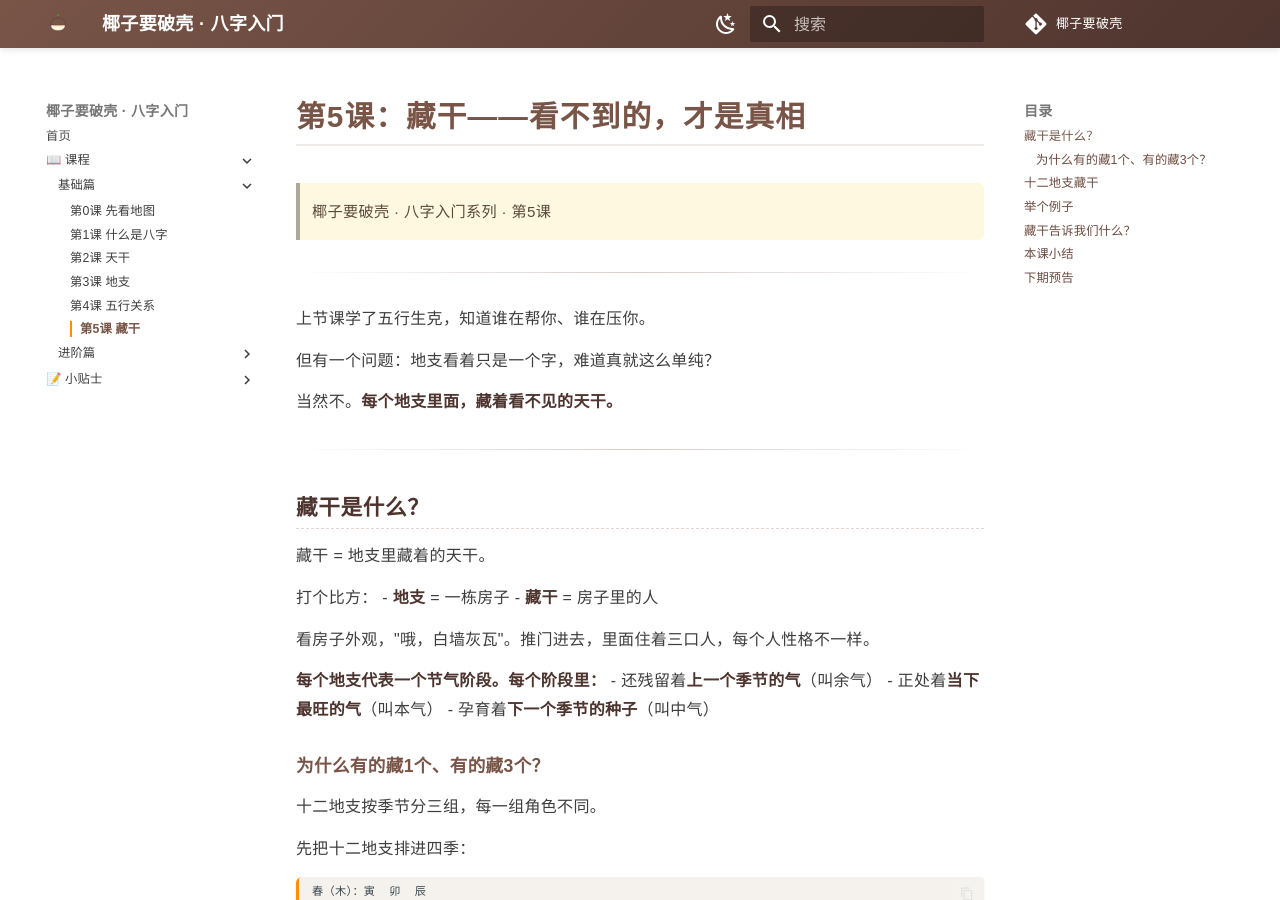
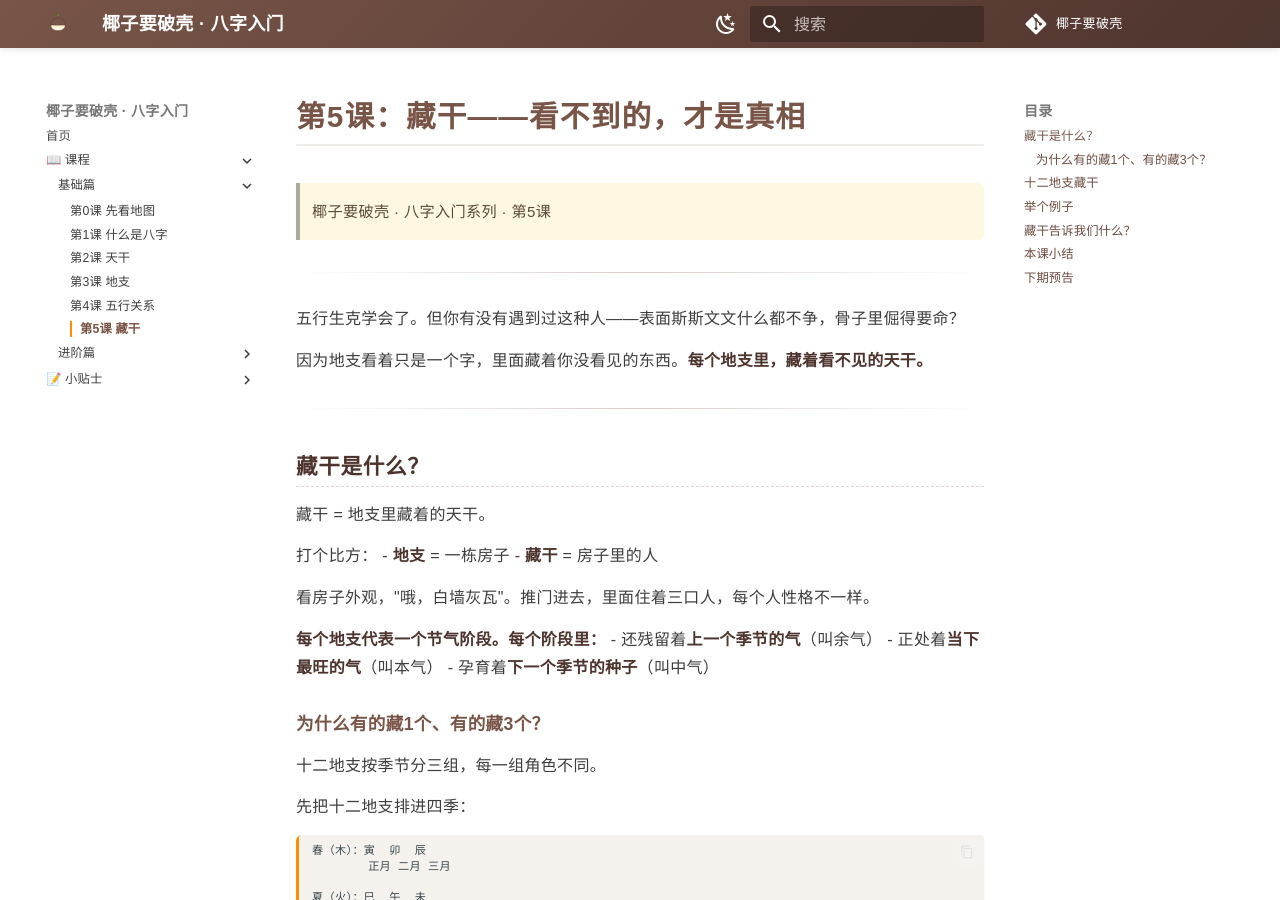
Before and after one commit to Sunyanyanyan/mingli-xue, an MkDocs documentation site: the page built from docs/八字/第5课-藏干.md, in a window 1280 px wide and 900 px high. Built offline with MkDocs 1.6.1 and Material for MkDocs 9.7.7, drawn with Linux system fonts in a browser that asks for light colours; comment, search, counter and statistics services are not loaded.

Commit message:
改进1-7课开头语调，统一私隐安全

```diff
--- a/docs/八字/第5课-藏干.md
+++ b/docs/八字/第5课-藏干.md
@@ -4,11 +4,9 @@
 
 ---
 
-上节课学了五行生克，知道谁在帮你、谁在压你。
+五行生克学会了。但你有没有遇到过这种人——表面斯斯文文什么都不争，骨子里倔得要命？
 
-但有一个问题：地支看着只是一个字，难道真就这么单纯？
-
-当然不。**每个地支里面，藏着看不见的天干。**
+因为地支看着只是一个字，里面藏着你没看见的东西。**每个地支里，藏着看不见的天干。**
 
 ---
 
```
Also changed, not shown: docs/八字/第2课-天干.md (+1 -3 lines), docs/八字/第3课-地支.md (+1 -3 lines), docs/八字/第4课-五行关系.md (+1 -3 lines), docs/八字/第6课-十神-上.md (+2 -2 lines), docs/八字/第7课-十神-下.md (+1 -3 lines).
